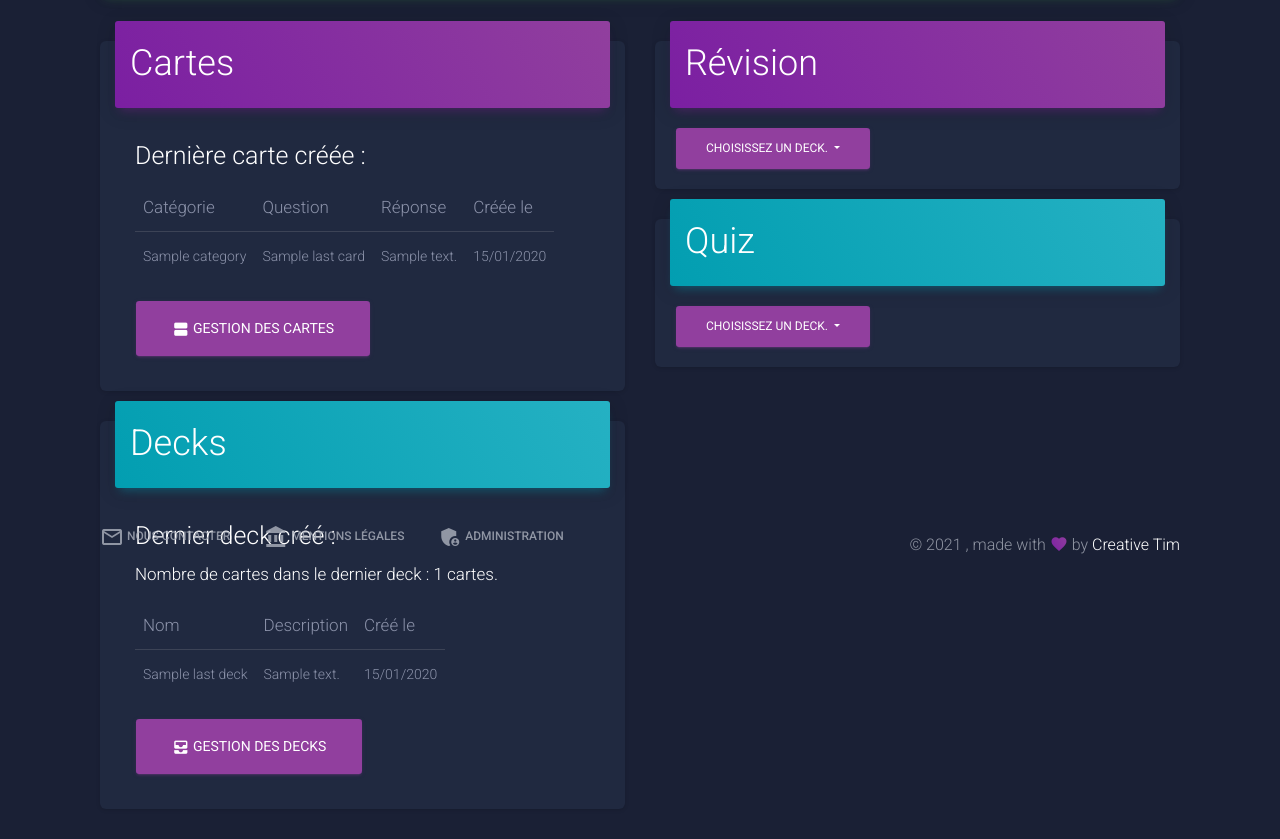
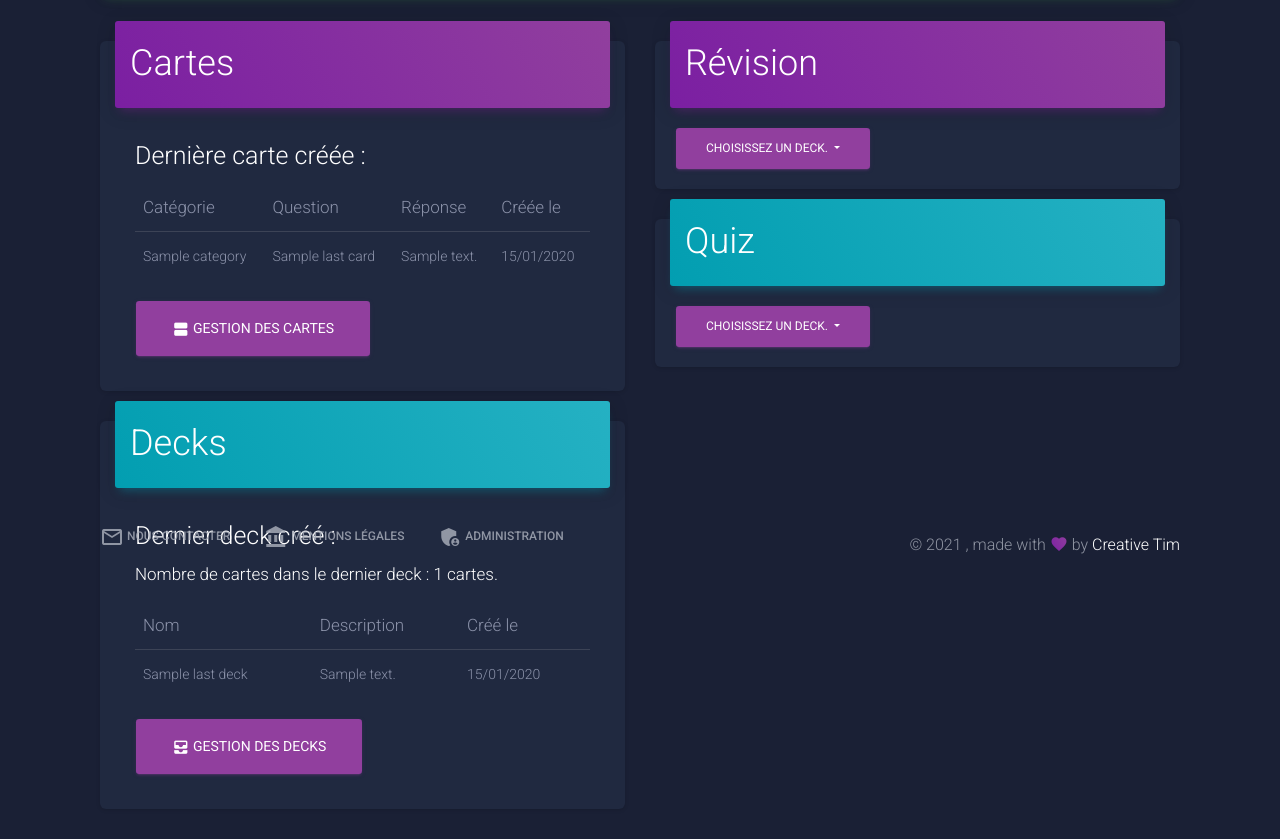
Before and after one commit to Tofu-Sauvage/flashcard_project, a Symfony app: template templates/pages/user/deckboard.html.twig in a window 1280 px wide. Shown: the part 213-1052 px from the top of the page. Run offline with Twig, Linux system fonts and the light colour scheme; the template is opened without the code that fills it: most values are stand-ins (such as "Sample title", 1, 10 or a date in 2020); some libraries are stand-ins or nearby versions.

Commit message:
multiples fix

```diff
--- a/templates/pages/user/deckDetail.html.twig
+++ b/templates/pages/user/deckDetail.html.twig
@@ -142,7 +142,7 @@
 								{% endfor %} {{ count }} Cartes disponible à ajouter</h3>
           </div>
           <div class="card-body">
-						<div class="tab-content  table-responsive">
+						<div class="tab-content table-responsive">
 							<div class="tab-panel active">
 								<table class="table" id="table">
 									<thead>
--- a/templates/pages/user/deckboard.html.twig
+++ b/templates/pages/user/deckboard.html.twig
@@ -25,7 +25,9 @@
 								<div class="card-header card-header-default"> {# Carte au détail #}
 									<div class="row">
 										<h3>Dernière carte créée :</h3>
-										<table class="table table-responsive">
+										<div class="tab-content table-responsive">
+											<div class="tab-panel active">
+												<table class="table">
 													<thead>
 														<tr>
 															<th>Catégorie</th>
@@ -43,6 +45,8 @@
 														</tr>
 													</tbody>
 												</table>
+											</div>
+										</div>
 										{% if last_card %}
 											<a href="{{ path('card-gestion') }}" type="button" class="btn btn-lg btn-primary">
 											<i class="material-icons">view_agenda</i>
@@ -72,7 +76,7 @@
 										</h5>
 										<div class="tab-content table-responsive">
 											<div class="tab-panel active">
-												<table class="table table-responsive">
+												<table class="table">
 													<thead>
 														<tr>
 															<th>Nom</th>
--- a/templates/pages/user/rechercheDeck.html.twig
+++ b/templates/pages/user/rechercheDeck.html.twig
@@ -59,7 +59,7 @@
             </p>
             <div class="tab-content table-responsive">
               <div class="tab-panel active">
-                <table class="table table-responsive">
+                <table class="table">
                   <thead>
                     <tr>
                       <th>Catégorie</th>
```
Also changed, not shown: templates/pages/user/recherche.html.twig (+10 -2 lines). Lines whose indentation alone changed are shown as unchanged.
